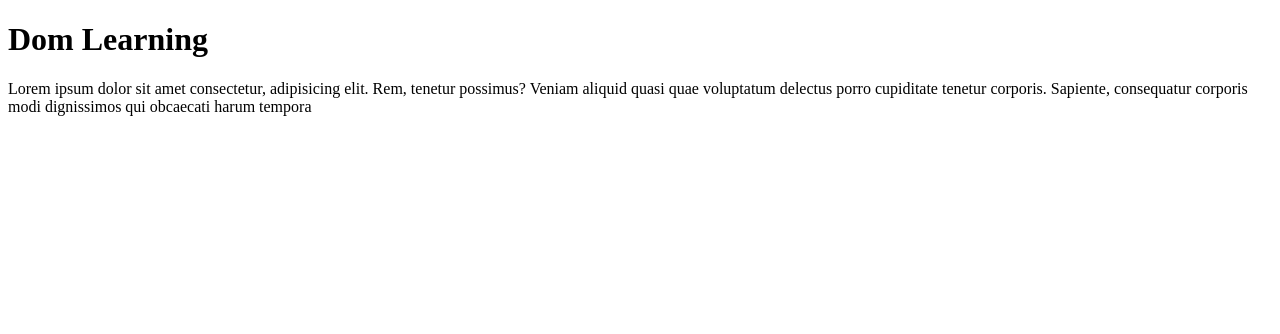
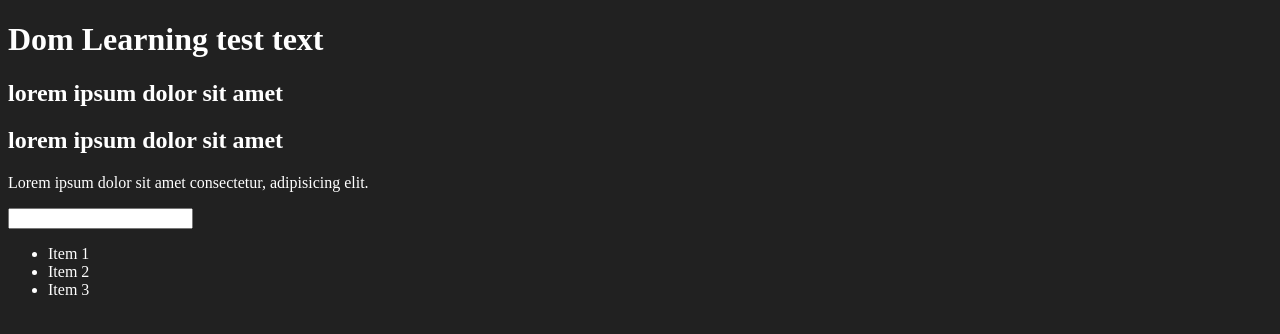
Before and after one commit to abhiiisss/JS-basics, a plain HTML site: page 06_DOM/one.html in a window 1280 px wide. Drawn offline with Linux system fonts and the light colour scheme.

Commit message:
dom first

```diff
--- a/06_DOM/one.html
+++ b/06_DOM/one.html
@@ -4,11 +4,27 @@
     <meta charset="UTF-8">
     <meta name="viewport" content="width=device-width, initial-scale=1.0">
     <title>DOM</title>
+    <style>
+        .maindiv{
+            background-color: #212121;
+            color: white;
+        }
+    </style>
 </head>
-<body>
-    <div class="maindiv">
-        <h1 class="heading">Dom Learning</h1>
-        <p>Lorem ipsum dolor sit amet consectetur, adipisicing elit. Rem, tenetur possimus? Veniam aliquid quasi quae voluptatum delectus porro cupiditate tenetur corporis. Sapiente, consequatur corporis modi dignissimos qui obcaecati harum tempora</p>
+<body class="maindiv">
+    <div>
+        <h1 id ="title" class="heading">Dom Learning <span>test text</span></h1>
+        <h2>lorem ipsum dolor sit amet</h2>
+        <h2>lorem ipsum dolor sit amet</h2>
+        <p>Lorem ipsum dolor sit amet consectetur, adipisicing elit.</p>
+        <input type="password">
+
+
+        <ul>
+            <li>Item 1</li>
+            <li>Item 2</li>
+            <li>Item 3</li>
+        </ul>
     </div>
 </body>
 </html>
```
